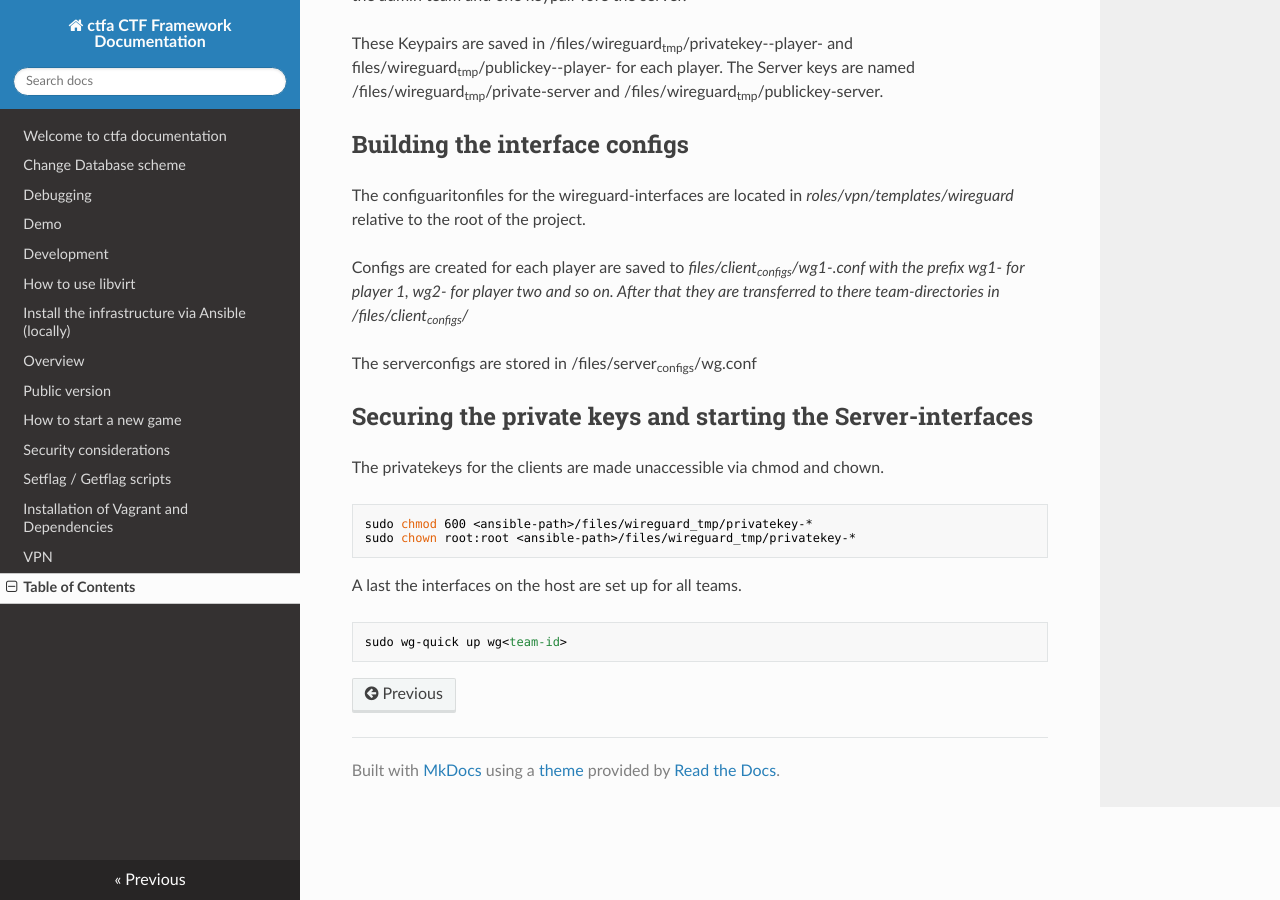
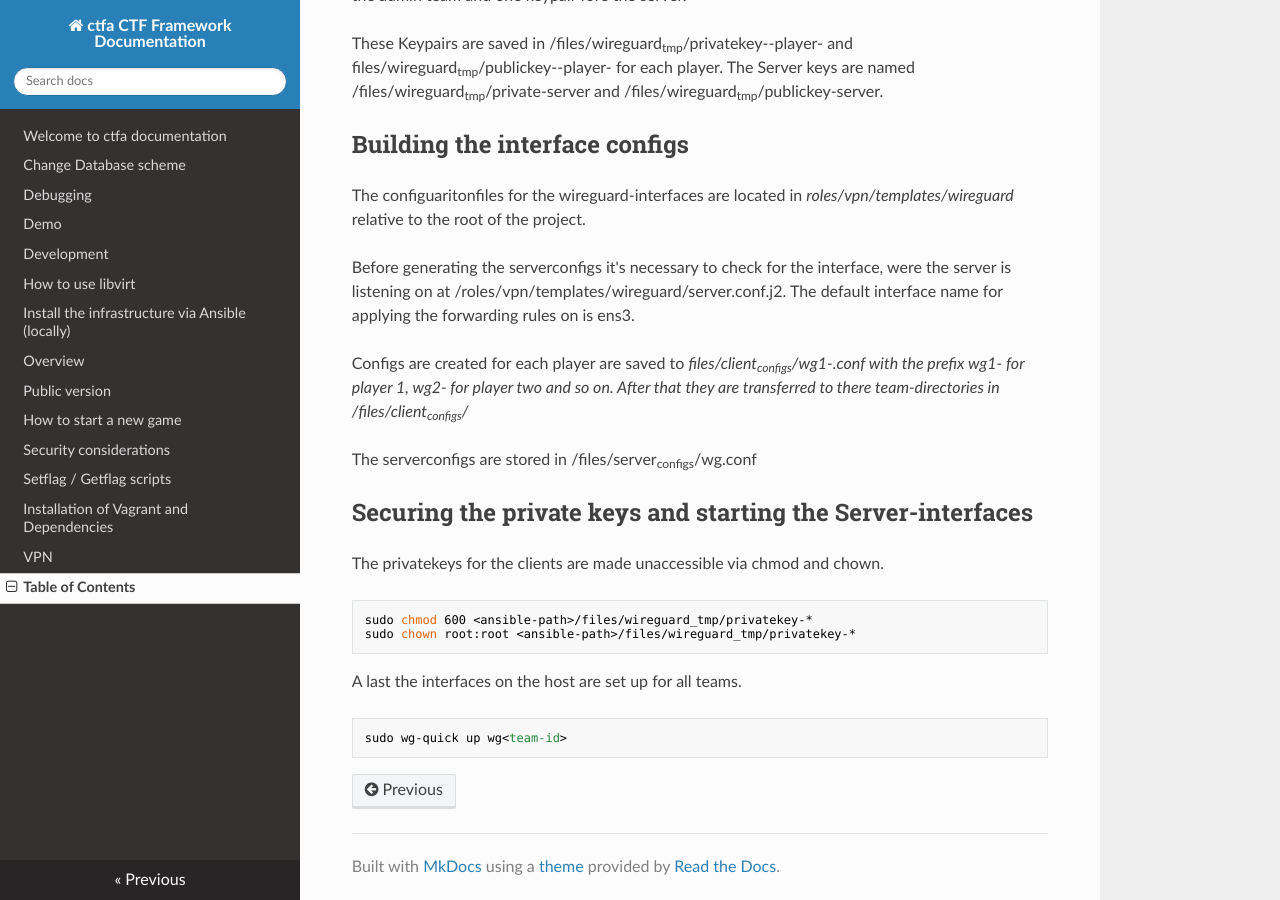
Before and after one commit to hsasctf/lxctf, an MkDocs documentation site: the page built from docs/vpn-wireguard.md, in a window 1280 px wide and 900 px high, scrolled down 1489 px. Built offline with MkDocs 1.6.1, drawn with Linux system fonts in a browser that asks for light colours; nearby versions of some CDN libraries.

Commit message:
Added note on wireguard interfaces

```diff
--- a/docs/vpn-wireguard.md
+++ b/docs/vpn-wireguard.md
@@ -1,24 +1,24 @@
 
 # Table of Contents
 
-1.  [Wireguard](#org7da9407)
-    1.  [Varaibles used in this readme](#org96011ce)
-    2.  [Installation and Packages](#org43121e3)
-    3.  [Firewall rules](#orgeb2c7e7)
-    4.  [Directories created](#org9da1950)
-    5.  [Key creation](#orgbcdebce)
-    6.  [Building the interface configs](#orgf314024)
-    7.  [Securing the private keys and starting the Server-interfaces](#org3537131)
+1.  [Wireguard](#org843b4b0)
+    1.  [Varaibles used in this readme](#org6c7ba28)
+    2.  [Installation and Packages](#org21fd0fc)
+    3.  [Firewall rules](#org90e0eee)
+    4.  [Directories created](#org31859cc)
+    5.  [Key creation](#org1f1a100)
+    6.  [Building the interface configs](#org8b799f2)
+    7.  [Securing the private keys and starting the Server-interfaces](#org1dd0229)
 
 
-<a id="org7da9407"></a>
+<a id="org843b4b0"></a>
 
 # Wireguard
 
 Wireguard is a simple and lightweight vpn.
 
 
-<a id="org96011ce"></a>
+<a id="org6c7ba28"></a>
 
 ## Varaibles used in this readme
 
@@ -26,7 +26,7 @@ Wireguard is a simple and lightweight vpn.
 -   <player-num>, the number of players starting from one and counting to five. Unfourtunatly this is hardcoded.
 
 
-<a id="org43121e3"></a>
+<a id="org21fd0fc"></a>
 
 ## Installation and Packages
 
@@ -37,7 +37,7 @@ The associated ansible script installes the following packages on the host:
 -   wireguard-dkms, the wireguard kernel module
 
 
-<a id="orgeb2c7e7"></a>
+<a id="org90e0eee"></a>
 
 ## Firewall rules
 
@@ -49,7 +49,7 @@ These ufw rules are created when the asible script is executed:
 Where the rule with <team-id> is added for each team and the ids are prefaced with zeros, so that the whole portnumber is five digits long.
 
 
-<a id="org9da1950"></a>
+<a id="org31859cc"></a>
 
 ## Directories created
 
@@ -65,7 +65,7 @@ The following directories are created on the host in the context of the ansible
 Teamfolders are created for each team.
 
 
-<a id="orgbcdebce"></a>
+<a id="org1f1a100"></a>
 
 ## Key creation
 
@@ -74,18 +74,20 @@ A keypair is generated for teach player in the ctf (five per team), as well as f
 These Keypairs are saved in /files/wireguard<sub>tmp</sub>/privatekey-<team-id>-player-<player-num> and files/wireguard<sub>tmp</sub>/publickey-<team-id>-player-<player-num> for each player. The Server keys are named /files/wireguard<sub>tmp</sub>/private-server and /files/wireguard<sub>tmp</sub>/publickey-server.
 
 
-<a id="orgf314024"></a>
+<a id="org8b799f2"></a>
 
 ## Building the interface configs
 
 The configuaritonfiles for the wireguard-interfaces are located in *roles/vpn/templates/wireguard* relative to the root of the project.
+
+Before generating the serverconfigs it's necessary to check for the interface, were the server is listening on at /roles/vpn/templates/wireguard/server.conf.j2. The default interface name for applying the forwarding rules on is ens3.
 
 Configs are created for each player are saved to *files/client<sub>configs</sub>/wg1-<team-id>.conf with the prefix wg1- for player 1, wg2- for player two and so on. After that they are transferred to there team-directories in /files/client<sub>configs</sub>/<team-id>*
 
 The serverconfigs are stored in /files/server<sub>configs</sub>/wg<team-id>.conf
 
 
-<a id="org3537131"></a>
+<a id="org1dd0229"></a>
 
 ## Securing the private keys and starting the Server-interfaces
 
```
